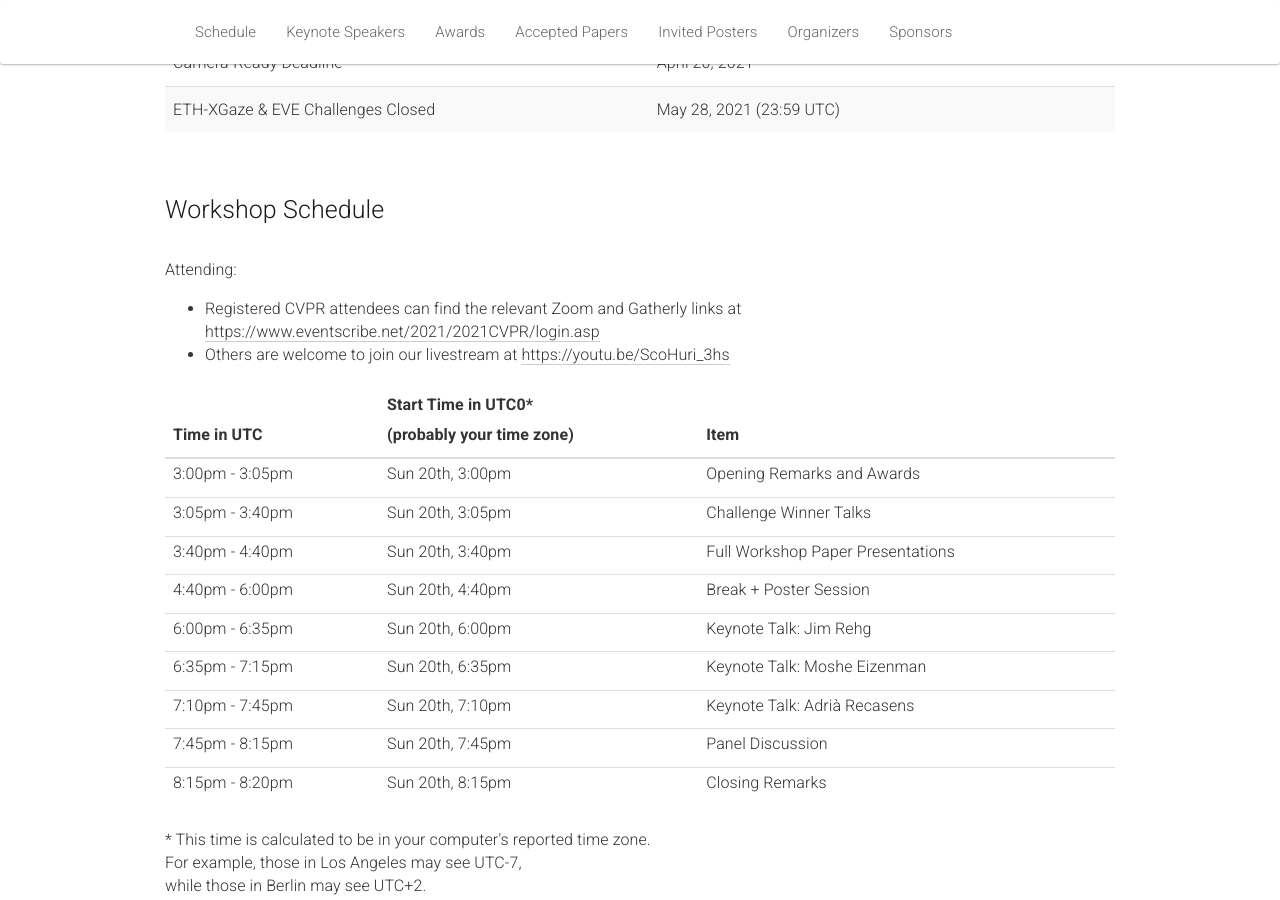
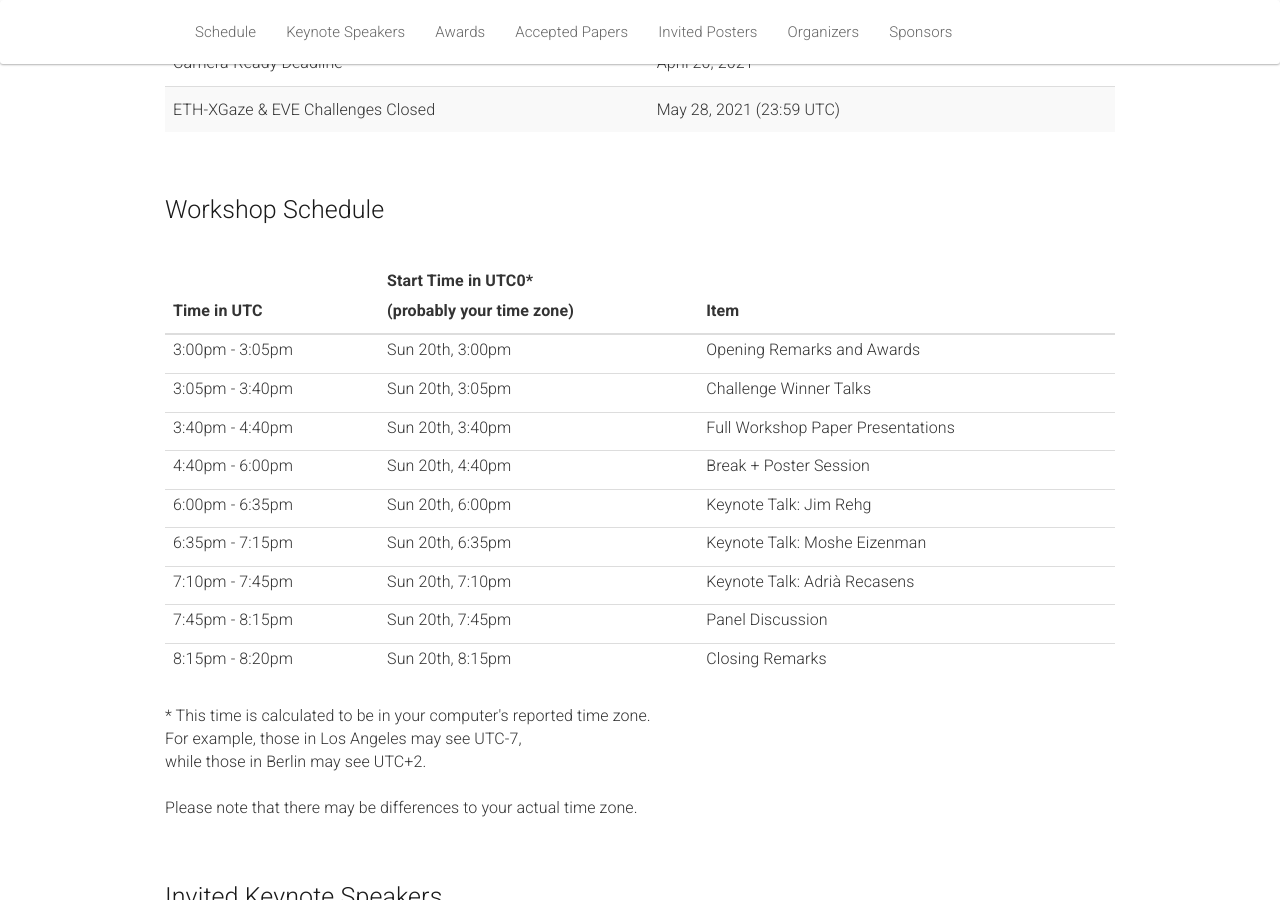
Before and after one commit to gazeworkshop/gazeworkshop.github.io, a Jekyll site: the page built from _pages/home_2021.md, in a window 1280 px wide and 900 px high, scrolled down 1760 px. Built offline with Jekyll 4.4.1, drawn with Linux system fonts in a browser that asks for light colours; nearby versions of some CDN libraries; some of the changed text lies outside the part shown.

Commit message:
Replace Youtube link

```diff
--- a/_pages/home_2021.md
+++ b/_pages/home_2021.md
@@ -41,7 +41,7 @@
         <tr><td>12am  </td><td>- 5:20am (+1)</td><td> KST</td><td>(UTC+9)  </td></tr>
       </table>
       <br>
-      Youtube livestream: <a href="https://youtu.be/ScoHuri_3hs" target="_blank">https://youtu.be/ScoHuri_3hs</a>
+      Youtube recording: <a href="https://youtu.be/WQ8azMW_dn8" target="_blank">https://youtu.be/WQ8azMW_dn8</a>
     </center></p>
   </div>
 </div><br>
@@ -207,13 +207,13 @@
   <div class="col-xs-12"><a class="anchor" id="schedule"></a>
      <h2>Workshop Schedule</h2>
      <br>
-     <p>
+     <!--<p>
        Attending:
        <ul>
          <li>Registered CVPR attendees can find the relevant Zoom and Gatherly links at <a target="_blank" href="https://www.eventscribe.net/2021/2021CVPR/login.asp">https://www.eventscribe.net/2021/2021CVPR/login.asp</a></li>
 	 <li>Others are welcome to join our livestream at <a href="https://youtu.be/ScoHuri_3hs">https://youtu.be/ScoHuri_3hs</a></li>
        </ul>
-     </p>
+     </p>-->
      <table class="table schedule" style="border:none !important;">
       <thead class="thead-light">
         <tr>
```
